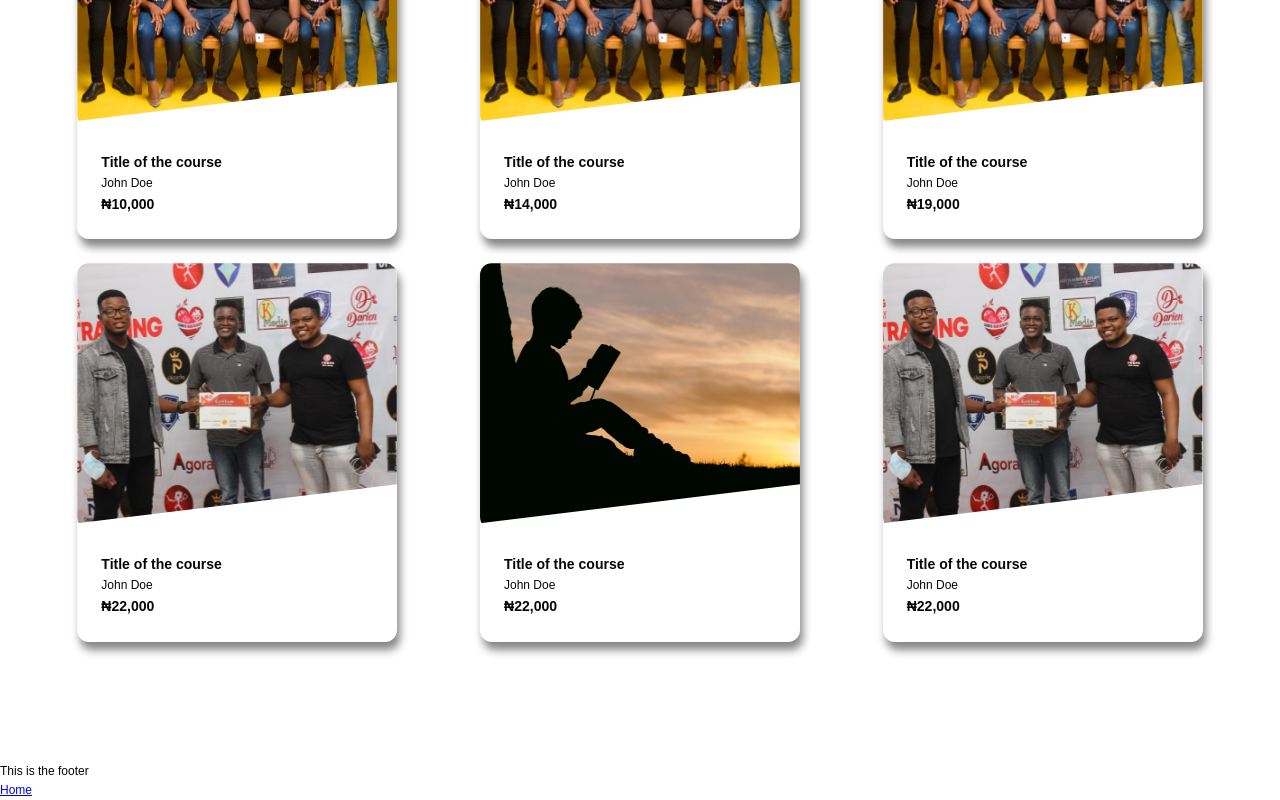
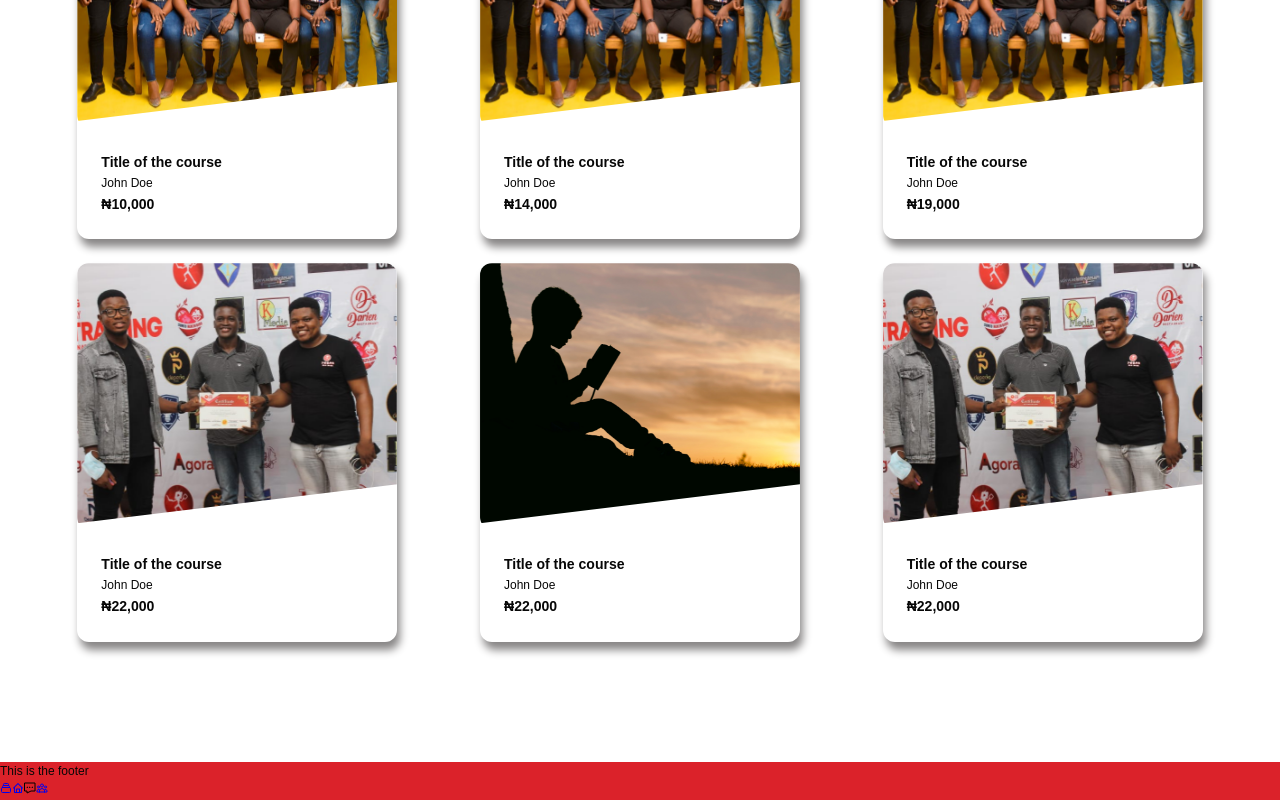
Before and after one commit to Niscolinx/teenscan, a React (Create React App) app: page / in a window 1280 px wide. Shown: the part 927-1727 px from the top of the page. Built offline with nearby package versions, Linux system fonts and the light colour scheme; what react-router-last-location would draw is missing.

Commit message:
working on footer

```diff
--- a/src/components/Footer.tsx
+++ b/src/components/Footer.tsx
@@ -1,12 +1,26 @@
-import {Link} from 'react-router-dom'
+import { Link } from 'react-router-dom'
+import { HiOutlineCollection, HiOutlineUserGroup, HiMail } from 'react-icons/hi'
+import { BiHome } from 'react-icons/bi'
+import { GrContact } from 'react-icons/gr'
+
 
 const Footer = () => {
     return (
         <div className='footer'>
             This is the footer
-
-            <ul className="footer__mobileNav">
-                <Link to='/'>Home</Link>
+            <ul className='footer__mobileNav'>
+                <Link to='/'>
+                    <HiOutlineCollection />
+                </Link>
+                <Link to='/'>
+                    <BiHome />
+                </Link>
+                <Link to='/'>
+                    <GrContact />
+                </Link>
+                <Link to='/'>
+                    <HiOutlineUserGroup />
+                </Link>
             </ul>
         </div>
     )
--- a/src/sass/base/typography.scss
+++ b/src/sass/base/typography.scss
@@ -58,7 +58,7 @@
 
 
 .section-footer {
-    // background-color: $color-secondary;
+     background-color: $color-secondary;
     grid-column: sidebar-start / full-end;
 }
 
--- a/src/sass/components/footer.scss
+++ b/src/sass/components/footer.scss
@@ -1,6 +1,6 @@
 .footer {
     &__mobileNav {
-        position: fixed;
+        position: relative;
         bottom: 0;
         left: 0;
         right: 0;
--- a/src/sass/components/modals.scss
+++ /dev/null
@@ -1,40 +0,0 @@
-.modal {
-    position: relative;
-
-    & > :link,
-    & > :visited {
-        text-decoration: none;
-        color: $color-grey-dark;
-    }
-
-    .category {
-        position: absolute;
-        z-index: 2;
-        top: 3rem;
-        width: max-content;
-    }
-
-    .categoryModal {
-        list-style: none;
-        background: $color-grey-light-2;
-        padding: 1rem .3rem;
-        border-radius: .5rem;
-
-        li {
-            padding: .3rem 1rem;
-
-            & > :link,
-            & > :visited {
-                text-decoration: none;
-                color: $color-grey-dark;
-                text-align: center;
-            }
-        }
-    }
-
-    &_spacer{
-        width: 8rem;
-        height: 2rem;
-        position: absolute;
-    }
-}
--- a/src/sass/main.scss
+++ b/src/sass/main.scss
@@ -6,6 +6,6 @@
 @import './base/base';
 
 @import './components/header';
-@import './components/modals';
 @import './components/hero';
 @import './components/course_cards';
+@import './components/footer';
```
